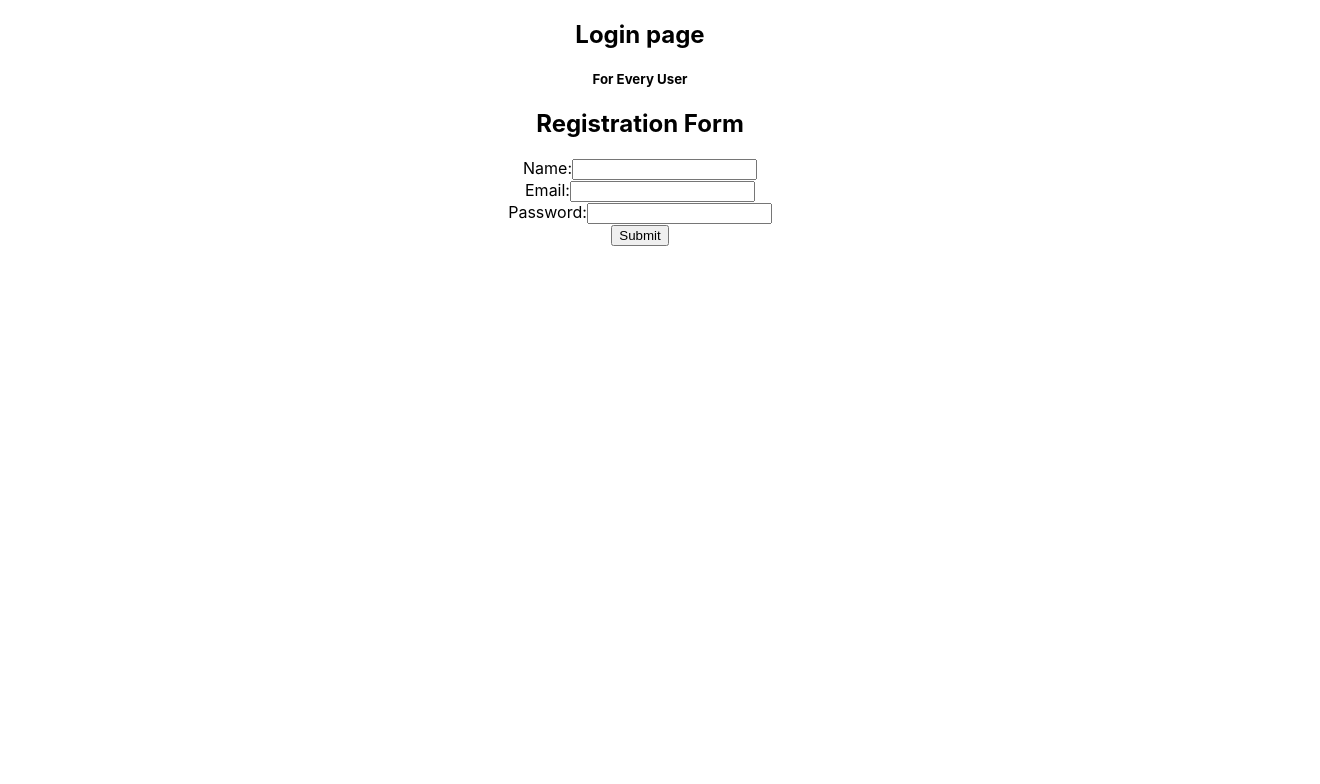
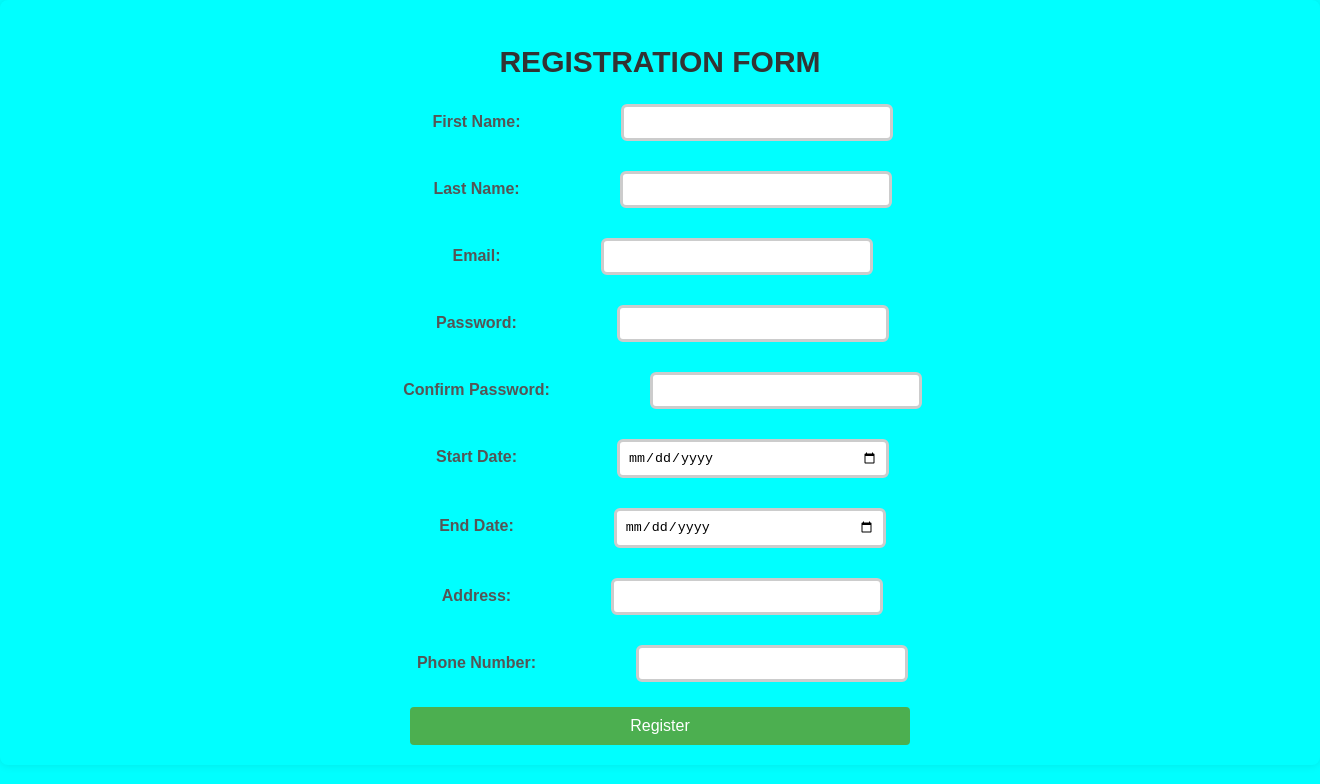
Before and after one commit to jeyagandhi/React, a React (Create React App) app: page / in a window 1280 px wide. Shown: the top 784 px of the page, 1320 px wide, since content can reach past the window. Built offline with nearby package versions, Linux system fonts and the light colour scheme.

Commit message:
add registration page

```diff
--- a/src/App.js
+++ b/src/App.js
@@ -1,13 +1,11 @@
 
 import './App.css';
-import Form from './component/Form';
+import RegistrationPage from './component/RegistrationPage';
 
 function App() {
   return (
     <div className="App">
-      <h2>Login page</h2>
-      <h5>For Every User</h5>
-     <Form/>
+      <RegistrationPage/>
     </div>
   );
 }
--- /dev/null
+++ b/src/component/RegistrationPage.jsx
@@ -0,0 +1,211 @@
+import React, { useState } from 'react';
+import '../style/RegistrationPage.css'; // Make sure to create this CSS file
+
+const RegistrationPage = () => {
+  const [formData, setFormData] = useState({
+    firstName: '',
+    lastName: '',
+    email: '',
+    password: '',
+    confirmPassword: '',
+    startDate: '',
+    endDate: '',
+    address: '',
+    phoneNumber: '',
+  });
+
+  const [errors, setErrors] = useState({});
+  const [submitted, setSubmitted] = useState(false);
+
+  const handleChange = (e) => {
+    const { name, value } = e.target;
+    setFormData({
+      ...formData,
+      [name]: value,
+    });
+  };
+
+  const validate = () => {
+    const errors = {};
+
+    if (!formData.firstName.trim()) {
+      errors.firstName = 'First name is required';
+    }
+
+    if (!formData.lastName.trim()) {
+      errors.lastName = 'Last name is required';
+    }
+
+    if (!formData.email) {
+      errors.email = 'Email is required';
+    } else if (!/\S+@\S+\.\S+/.test(formData.email)) {
+      errors.email = 'Email address is invalid';
+    }
+
+    if (!formData.password) {
+      errors.password = 'Password is required';
+    } else if (formData.password.length < 6) {
+      errors.password = 'Password must be at least 6 characters';
+    }
+
+    if (formData.password !== formData.confirmPassword) {
+      errors.confirmPassword = 'Passwords do not match';
+    }
+
+    if (!formData.startDate) {
+      errors.startDate = 'Start date is required';
+    }
+
+    if (!formData.endDate) {
+      errors.endDate = 'End date is required';
+    }
+
+    if (!formData.address.trim()) {
+      errors.address = 'Address is required';
+    }
+
+    if (!formData.phoneNumber.trim()) {
+      errors.phoneNumber = 'Phone number is required';
+    } else if (!/^\d{10}$/.test(formData.phoneNumber)) {
+      errors.phoneNumber = 'Phone number is invalid';
+    }
+
+    return errors;
+  };
+
+  const handleSubmit = (e) => {
+    e.preventDefault();
+    const validationErrors = validate();
+    if (Object.keys(validationErrors).length > 0) {
+      setErrors(validationErrors);
+    } else {
+      setErrors({});
+      setSubmitted(true);
+      console.log('Form submitted', formData);
+      // Add your form submission logic here
+    }
+  };
+
+  return (
+    <div className="registration-container">
+      <h2>REGISTRATION FORM</h2>
+      {submitted ? (
+        <div className="success-message">Registration successful!</div>
+      ) : (
+        <form onSubmit={handleSubmit}>
+          <div className="form-group">
+            <label htmlFor="firstName">First Name:</label>
+            <input
+              type="text"
+              id="firstName"
+              name="firstName"
+              value={formData.firstName}
+              onChange={handleChange}
+              className={errors.firstName ? 'error' : ''}
+            />
+            {errors.firstName && <small>{errors.firstName}</small>}
+          </div>
+          <div className="form-group">
+            <label htmlFor="lastName">Last Name:</label>
+            <input
+              type="text"
+              id="lastName"
+              name="lastName"
+              value={formData.lastName}
+              onChange={handleChange}
+              className={errors.lastName ? 'error' : ''}
+            />
+            {errors.lastName && <small>{errors.lastName}</small>}
+          </div>
+          <div className="form-group">
+            <label htmlFor="email">Email:</label>
+            <input
+              type="email"
+              id="email"
+              name="email"
+              value={formData.email}
+              onChange={handleChange}
+              className={errors.email ? 'error' : ''}
+            />
+            {errors.email && <small>{errors.email}</small>}
+          </div>
+          <div className="form-group">
+            <label htmlFor="password">Password:</label>
+            <input
+              type="password"
+              id="password"
+              name="password"
+              value={formData.password}
+              onChange={handleChange}
+              className={errors.password ? 'error' : ''}
+            />
+            {errors.password && <small>{errors.password}</small>}
+          </div>
+          <div className="form-group">
+            <label htmlFor="confirmPassword">Confirm Password:</label>
+            <input
+              type="password"
+              id="confirmPassword"
+              name="confirmPassword"
+              value={formData.confirmPassword}
+              onChange={handleChange}
+              className={errors.confirmPassword ? 'error' : ''}
+            />
+            {errors.confirmPassword && <small>{errors.confirmPassword}</small>}
+          </div>
+          <div className="form-group">
+            <label htmlFor="startDate">Start Date:</label>
+            <input
+              type="date"
+              id="startDate"
+              name="startDate"
+              value={formData.startDate}
+              onChange={handleChange}
+              className={errors.startDate ? 'error' : ''}
+            />
+            {errors.startDate && <small>{errors.startDate}</small>}
+          </div>
+          <div className="form-group">
+            <label htmlFor="endDate">End Date:</label>
+            <input
+              type="date"
+              id="endDate"
+              name="endDate"
+              value={formData.endDate}
+              onChange={handleChange}
+              className={errors.endDate ? 'error' : ''}
+            />
+            {errors.endDate && <small>{errors.endDate}</small>}
+          </div>
+          <div className="form-group">
+            <label htmlFor="address">Address:</label>
+            <input
+              type="text"
+              id="address"
+              name="address"
+              value={formData.address}
+              onChange={handleChange}
+              className={errors.address ? 'error' : ''}
+            />
+            {errors.address && <small>{errors.address}</small>}
+          </div>
+          <div className="form-group">
+            <label htmlFor="phoneNumber">Phone Number:</label>
+            <input
+              type="text"
+              id="phoneNumber"
+              name="phoneNumber"
+              value={formData.phoneNumber}
+              onChange={handleChange}
+              className={errors.phoneNumber ? 'error' : ''}
+            />
+            {errors.phoneNumber && <small>{errors.phoneNumber}</small>}
+          </div>
+          <button type="submit">Register</button>
+        </form>
+      )}
+    </div>
+  );
+};
+
+export default RegistrationPage;
--- /dev/null
+++ b/src/style/RegistrationPage.css
@@ -0,0 +1,84 @@
+
+body {
+    font-family: Arial, sans-serif;
+    background-color: #f2f2f2;
+    margin-left: 10px;
+    margin-right: 10px;
+    margin: 0;
+    padding: 0;
+    justify-content: center;
+    align-items: center;
+    height: 100vh;
+    width: 100%;
+    background-color: aqua;
+  }
+
+  .registration-container {
+    background-color: #fff;
+    padding: 20px;
+    border-radius: 8px;
+    box-shadow: 0 0 10px rgba(0, 0, 0, 0.1);
+    width: 100%;
+    background-color: aqua;
+  }
+
+  h2 {
+    margin-bottom: 20px;
+    font-size: 30px;
+    color: #333;
+  }
+
+  .form-group {
+    margin-bottom: 15px;
+  }
+
+  label {
+    padding-right: 100px;
+    margin-left: 5px;
+    align-items: center;
+    margin-bottom: 10px;
+    font-weight: bold;
+    font-size: medium;
+    color: #555;
+  }
+
+  input {
+    margin-right: 800px;
+    width: 250px;
+    align-content: center;
+    padding: 8px;
+    margin: 5px 0 10px;
+    border: 3px solid #ccc;
+    border-radius: 6px;
+  }
+
+  input.error {
+    padding:5px;
+    border-color: red;
+  }
+
+  small {
+    color: red;
+    font-size: 12px;
+  }
+
+  button {
+    width: 500px;
+    padding: 10px;
+    background-color: #4CAF50;
+    color: white;
+    border: none;
+    border-radius: 4px;
+    cursor: pointer;
+    font-size: 16px;
+  }
+
+  button:hover {
+    background-color: #45a049;
+  }
+
+  .success-message {
+    color: green;
+    font-weight: bold;
+    text-align: center;
+  }
```
Also changed, not shown: package.json (+6 -1 lines), 1 other file (tests, documents, lock files or other folders).
